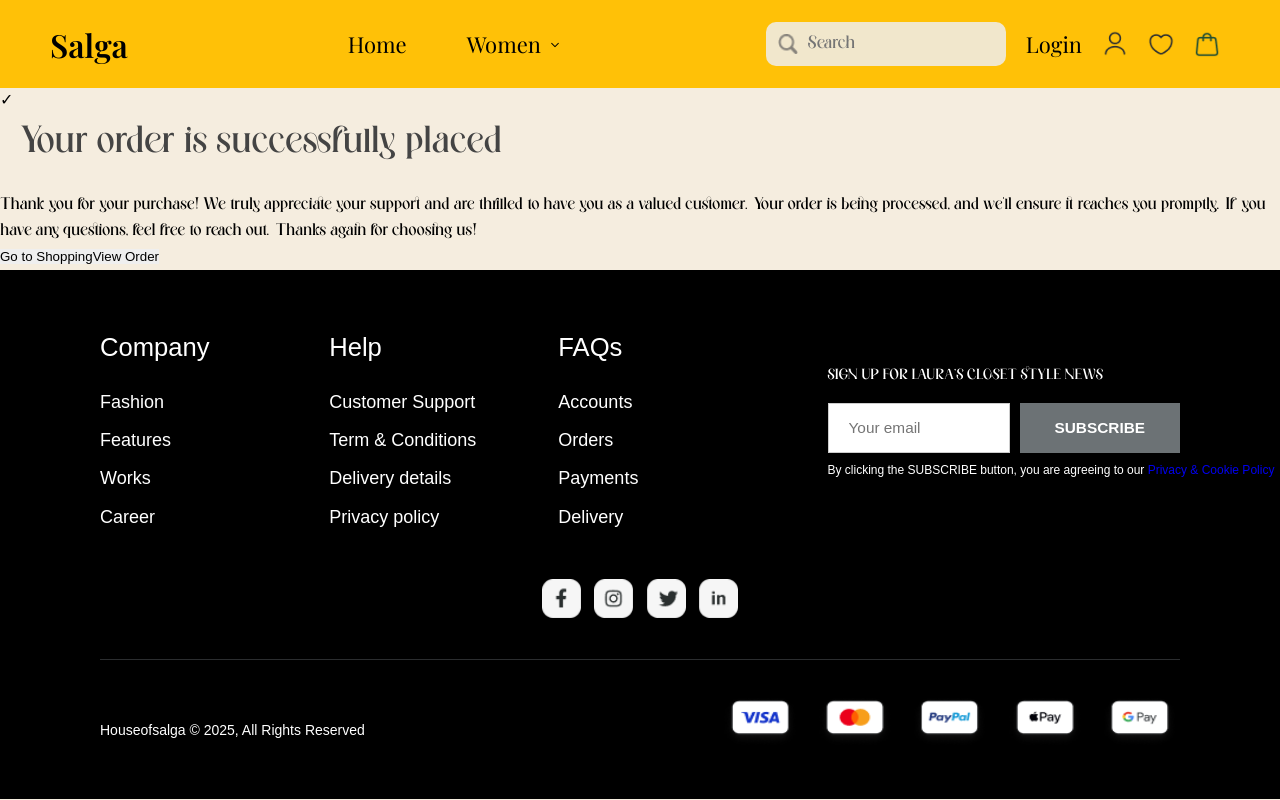
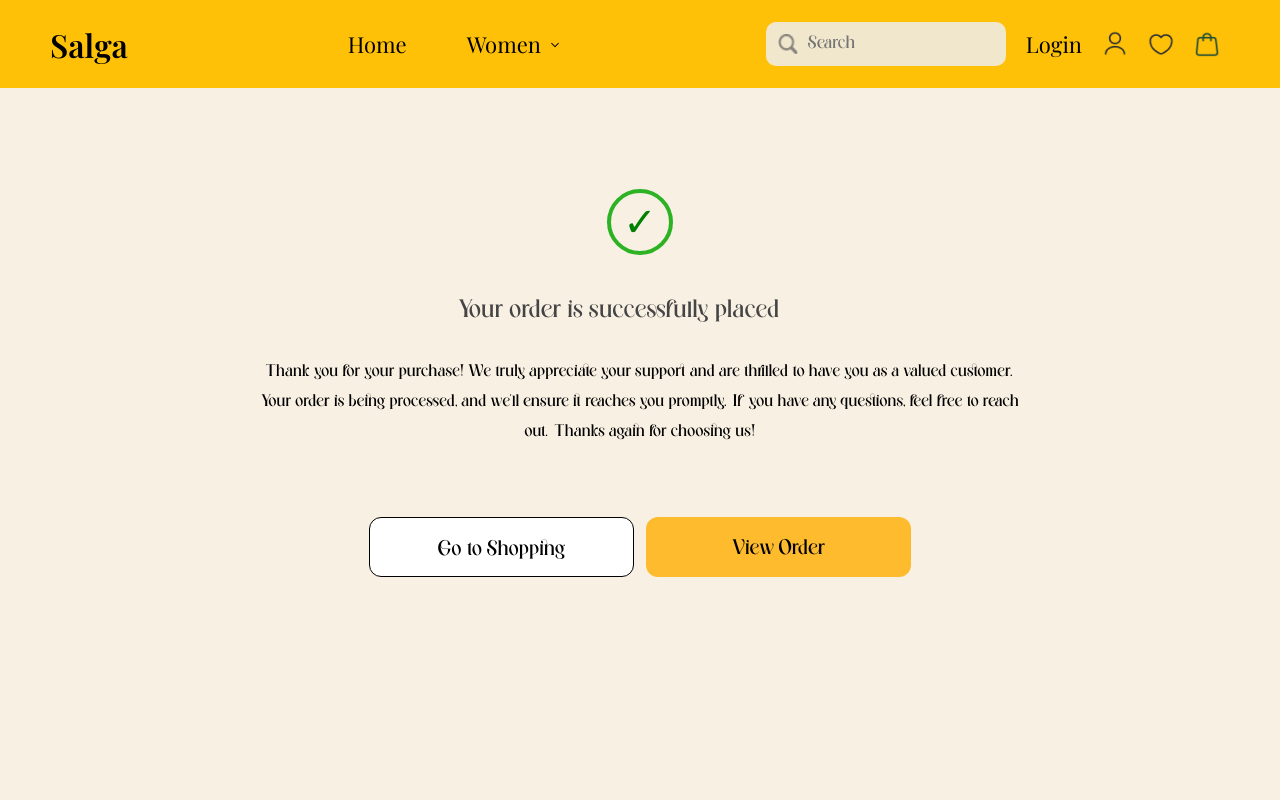
Before and after one commit to Fuchsius/HouseOfSalga, a React (Create React App) app in the folder frontend/: page /confirmorder in a window 1280 px wide. Shown: the top 800 px of the page. Built offline with nearby package versions, Linux system fonts and the light colour scheme; a web font is replaced by a local one.

Commit message:
Update ConfirmOrder.css
change the styles

```diff
--- a/frontend/src/Pages/ConfirmOrder/ConfirmOrder.css
+++ b/frontend/src/Pages/ConfirmOrder/ConfirmOrder.css
@@ -1,4 +1,4 @@
-.order-success-container {
+.confirm-order-wrapper {
   background-color: #f8f0e3;
   height: 100vh;
   display: flex;
@@ -7,17 +7,17 @@
   font-family: 'Segoe UI', sans-serif;
 }
 
-.order-success-content {
+.confirm-order-content {
   text-align: center;
   max-width: 844px;
   height: 478px;
-  gap:30px;
-  top:203px;
-  left:298px;
+  gap: 30px;
+  top: 203px;
+  left: 298px;
   padding: 40px;
 }
 
-.success-icon {
+.confirm-order-icon {
   font-size: 40px;
   color: green;
   border: 4px solid #2DB224;
@@ -25,36 +25,37 @@
   width: 66px;
   height: 66px;
   line-height: 56px;
-  margin: 0 auto 20px auto;
+  margin: 0 auto 10px auto;
+  margin-top:-100px;/* reduced gap, adjust below if needed */
+  /* You can adjust this margin for icon spacing */
 }
 
-.order-success-content h2 {
+.confirm-order-content h2 {
   font-size: 24px;
-  margin-bottom: 20px;
   font-family: 'Wilkysta', sans-serif;
   font-weight: 400;
   line-height: 32px;
-  margin-bottom: 30px;
+  margin-left: 200px; /* center + gap */
+  margin-top:40px;
 }
 
-
-.order-success-content p {
+.confirm-order-content p {
   font-family: 'Wilkysta', sans-serif;
   font-size: 16px;
   line-height: 30px;
-  margin-bottom: 30px;
+  margin-Top: 30px;
+  margin-bottom: 70px; /* increased gap between paragraph & buttons */
   color: #000;
-
 }
 
-.button-group {
+.confirm-order-buttons {
   display: flex;
   justify-content: center;
   gap: 12px;
 }
 
-.shop-btn,
-.view-order-btn {
+.confirm-order-shop-btn,
+.confirm-order-view-btn {
   padding: 16px 54px 16px 54px;
   width: 265px;
   height: 60px;
@@ -65,53 +66,52 @@
   cursor: pointer;
   border: 1px solid #000;
   transition: 0.3s;
-  top:318px;
-  left:142px;
+  top: 318px;
+  left: 142px;
 }
 
-.shop-btn {
+.confirm-order-shop-btn {
   background-color: #fff;
   color: #000;
 }
 
-.view-order-btn {
+.confirm-order-view-btn {
   background-color: #fdbb2d;
   color: #000;
   border: none;
 }
+
 /* ≤ 335px */
 @media screen and (max-width: 335px) {
-  .order-success-content {
+  .confirm-order-content {
     padding: 20px;
     margin-bottom: 0px;
   }
 
-  .order-success-content h2 {
+  .confirm-order-content h2 {
     font-size: 18px;
     line-height: 28px;
   }
 
-  .order-success-content p {
+  .confirm-order-content p {
     font-size: 14px;
     line-height: 24px;
   }
 
-  .button-group {
+  .confirm-order-buttons {
     flex-direction: column;
     gap: 10px;
-
   }
 
-  .shop-btn,
-  .view-order-btn {
+  .confirm-order-shop-btn,
+  .confirm-order-view-btn {
     width: 100%;
     font-size: 16px;
     padding: 12px;
     height: auto;
-
   }
 
-  .success-icon {
+  .confirm-order-icon {
     width: 50px;
     height: 50px;
     font-size: 28px;
@@ -121,26 +121,26 @@
 
 /* 336px - 576px */
 @media screen and (min-width: 336px) and (max-width: 576px) {
-  .order-success-content {
+  .confirm-order-content {
     padding: 30px;
   }
 
-  .order-success-content h2 {
+  .confirm-order-content h2 {
     font-size: 20px;
   }
 
-  .order-success-content p {
+  .confirm-order-content p {
     font-size: 15px;
   }
 
-  .shop-btn,
-  .view-order-btn {
+  .confirm-order-shop-btn,
+  .confirm-order-view-btn {
     width: 100%;
     font-size: 18px;
     padding: 14px;
   }
 
-  .button-group {
+  .confirm-order-buttons {
     flex-direction: column;
     gap: 12px;
   }
@@ -148,20 +148,20 @@
 
 /* 577px - 767px */
 @media screen and (min-width: 577px) and (max-width: 767px) {
-  .order-success-content {
+  .confirm-order-content {
     padding: 35px;
   }
 
-  .order-success-content h2 {
+  .confirm-order-content h2 {
     font-size: 22px;
   }
 
-  .order-success-content p {
+  .confirm-order-content p {
     font-size: 16px;
   }
 
-  .shop-btn,
-  .view-order-btn {
+  .confirm-order-shop-btn,
+  .confirm-order-view-btn {
     width: 240px;
     font-size: 18px;
   }
@@ -169,20 +169,20 @@
 
 /* ≥ 768px */
 @media screen and (min-width: 768px) {
-  .order-success-content {
+  .confirm-order-content {
     padding: 40px;
   }
 
-  .order-success-content h2 {
+  .confirm-order-content h2 {
     font-size: 24px;
   }
 
-  .order-success-content p {
+  .confirm-order-content p {
     font-size: 16px;
   }
 
-  .shop-btn,
-  .view-order-btn {
+  .confirm-order-shop-btn,
+  .confirm-order-view-btn {
     width: 265px;
     font-size: 20px;
   }
@@ -190,29 +190,29 @@
 
 /* ≥ 1024px */
 @media screen and (min-width: 1024px) {
-  .order-success-content {
+  .confirm-order-content {
     max-width: 844px;
   }
 }
 
 /* ≥ 1440px */
 @media screen and (min-width: 1440px) {
-  .order-success-content {
+  .confirm-order-content {
     max-width: 900px;
     padding: 50px;
   }
 
-  .shop-btn,
-  .view-order-btn {
+  .confirm-order-shop-btn,
+  .confirm-order-view-btn {
     width: 280px;
     font-size: 22px;
   }
 
-  .order-success-content h2 {
+  .confirm-order-content h2 {
     font-size: 28px;
   }
 
-  .order-success-content p {
+  .confirm-order-content p {
     font-size: 18px;
   }
 }
```
